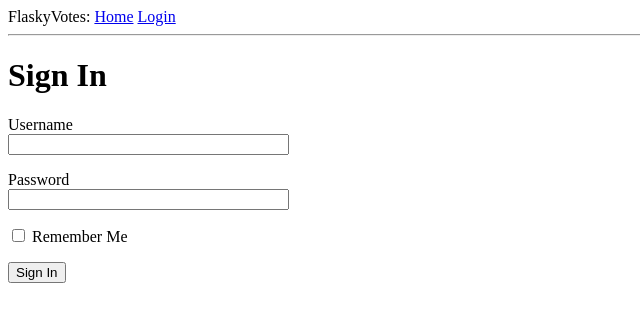
After one commit to jamestyberius/flasky-votes, a Flask app: page /login in a window 1280 px wide. The commit adds this page. Shown: the top 322 px of the page, without its empty margins (0-640 px from the left). Run offline with Flask 2, Linux system fonts and the light colour scheme.

Commit message:
login page

```diff
--- /dev/null
+++ b/app/forms.py
@@ -0,0 +1,9 @@
+from flask_wtf import FlaskForm
+from wtforms import StringField, PasswordField, BooleanField, SubmitField
+from wtforms.validators import DataRequired
+
+class LoginForm(FlaskForm):
+    username = StringField('Username', validators=[DataRequired()])
+    password = PasswordField('Password', validators=[DataRequired()])
+    remember_me = BooleanField('Remember Me')
+    submit = SubmitField('Sign In')
--- a/app/routes.py
+++ b/app/routes.py
@@ -1,5 +1,6 @@
-from flask import render_template
+from flask import render_template, flash, redirect
 from app import app
+from app.forms import LoginForm
 
 @app.route('/')
 @app.route('/index')
@@ -16,3 +17,12 @@ def index():
         }
     ]
     return render_template('index.html', title='Home', user=user, posts=posts)
+
+@app.route('/login', methods=['GET', 'POST'])
+def login():
+    form = LoginForm()
+    if form.validate_on_submit():
+        flash('Login request for user {}, remember_me={}'.format(
+            form.username.data, form.remember_me.data))
+        return redirect('/index')
+    return render_template('login.html', title="Sign In", form=form)
--- a/app/templates/base.html
+++ b/app/templates/base.html
@@ -9,8 +9,21 @@
     {% endif %}
   </head>
   <body>
-    <div>FlaskyVotes: <a href="/index">Home</a><div>
+    <div>
+      FlaskyVotes:
+      <a href="/index">Home</a>
+      <a href="/login">Login</a>
+    <div>
     <hr>
+    {% with messages = get_flashed_messages() %}
+    {% if messages %}
+    <ul>
+      {% for message in messages %}
+      <li>{{ message }}</li>
+      {% endfor %}
+    </ul>
+    {% endif %}
+    {% endwith %}
     {% block content %}{% endblock %}
   </body>
 <html>
--- /dev/null
+++ b/app/templates/login.html
@@ -0,0 +1,18 @@
+{% extends "base.html" %}
+
+{% block content %}
+  <h1>Sign In</h1>
+  <form action="" method="post" novalidate>
+    {{ form.hidden_tag() }}
+    <p>
+      {{ form.username.label }}<br>
+      {{ form.username(size=32) }}
+    </p>
+    <p>
+      {{ form.password.label }}<br>
+      {{ form.password(size=32) }}
+    </p>
+    <p>{{ form.remember_me() }} {{ form.remember_me.label }}</p>
+    <p>{{ form.submit() }}</p>
+  </form>
+{% endblock %}
```
